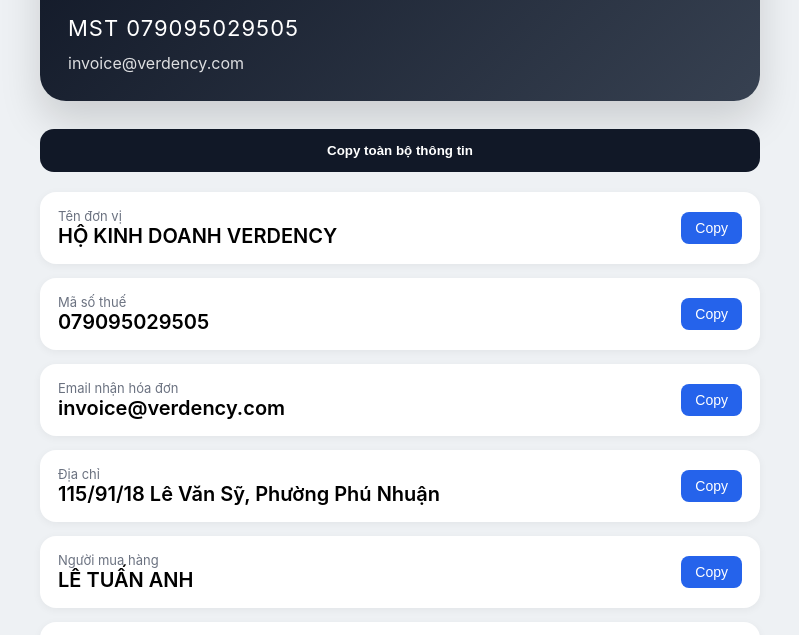
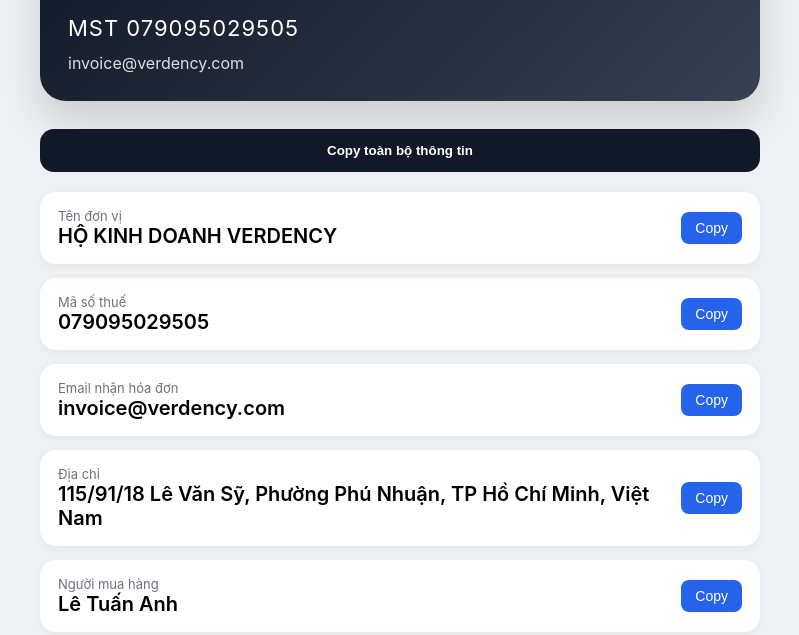
Before and after one commit to verdency/invoiceinfo, a plain HTML site: page index.html in a window 1280 px wide. Shown: the part 136-771 px from the top of the page, without its empty margins (240-1039 px from the left). Drawn offline with Linux system fonts and the light colour scheme.

Commit message:
Update index.html

```diff
--- a/index.html
+++ b/index.html
@@ -149,18 +149,18 @@
 <button class="copy-btn">Copy</button>
 </div>
 
-<div class="item" onclick="copyLine(this,'115/91/18 Lê Văn Sỹ, Phường Phú Nhuận, TP Hồ Chí Minh')">
+<div class="item" onclick="copyLine(this,'115/91/18 Lê Văn Sỹ, Phường Phú Nhuận, TP Hồ Chí Minh, Việt Nam')">
 <div>
 <div class="label">Địa chỉ</div>
-<div class="value">115/91/18 Lê Văn Sỹ, Phường Phú Nhuận</div>
+<div class="value">115/91/18 Lê Văn Sỹ, Phường Phú Nhuận, TP Hồ Chí Minh, Việt Nam</div>
 </div>
 <button class="copy-btn">Copy</button>
 </div>
 
-<div class="item" onclick="copyLine(this,'LÊ TUẤN ANH')">
+<div class="item" onclick="copyLine(this,'Lê Tuấn Anh')">
 <div>
 <div class="label">Người mua hàng</div>
-<div class="value">LÊ TUẤN ANH</div>
+<div class="value">Lê Tuấn Anh</div>
 </div>
 <button class="copy-btn">Copy</button>
 </div>
```
